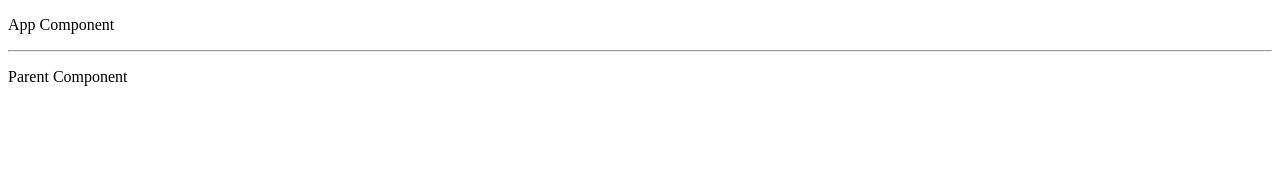
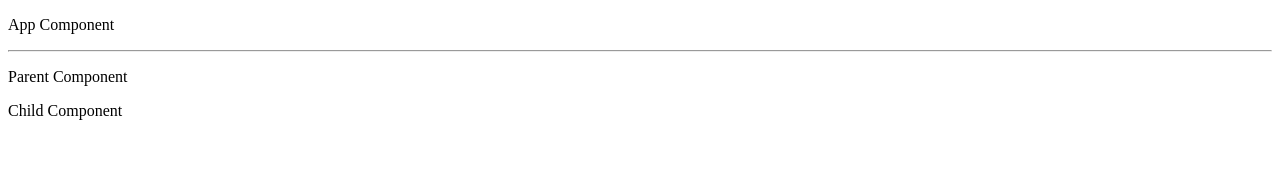
Before and after one commit to vamandeshmukh/sbi-react-app-2023, a React (Create React App) app: page / in a window 1280 px wide. Shown: the top 192 px of the page. Built offline with nearby package versions, Linux system fonts and the light colour scheme.

Commit message:
sbi react demo

```diff
--- a/src/components/Parent.js
+++ b/src/components/Parent.js
@@ -1,10 +1,11 @@
+import Child from "./Child";
 
 const Parent = () => {
 
     return (
         <>
             <p>Parent Component</p>
-
+            <Child />
         </>
     );
 };
```
